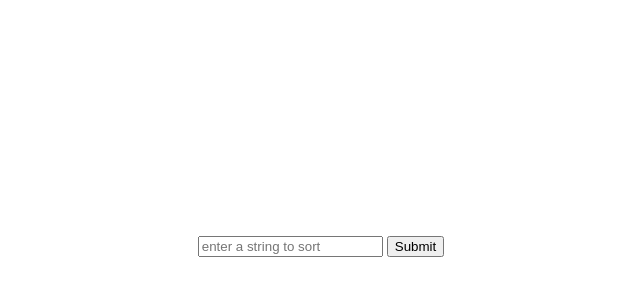
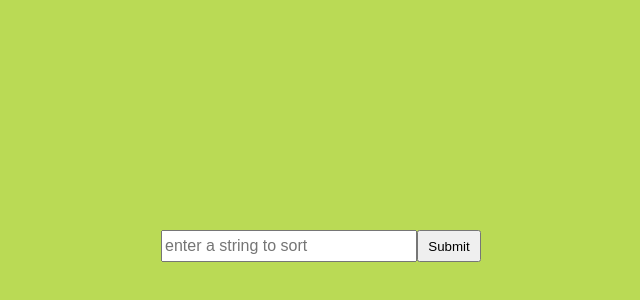
Before and after one commit to RussWard/char-sortinator-deux, a website: page client/index.html in a window 1280 px wide. Shown: the part 162-462 px from the top of the page, without its empty margins (319-959 px from the left). Drawn offline with Linux system fonts and the light colour scheme.

Commit message:
Add a little color

```diff
--- a/client/styles.css
+++ b/client/styles.css
@@ -1,7 +1,24 @@
 body {
+  background-color: #BADA55;
   display: flex;
   height: 100vh;
   justify-content: center;
   align-items: center;
   flex-direction: column;
 }
+
+.form {
+  display: flex;
+  width: 25vw;
+  height: 2rem;
+}
+
+input {
+  font-size: 1rem;
+  flex: 1;
+}
+
+button {
+  flex: 2;
+  max-width: 4rem;
+}
```
